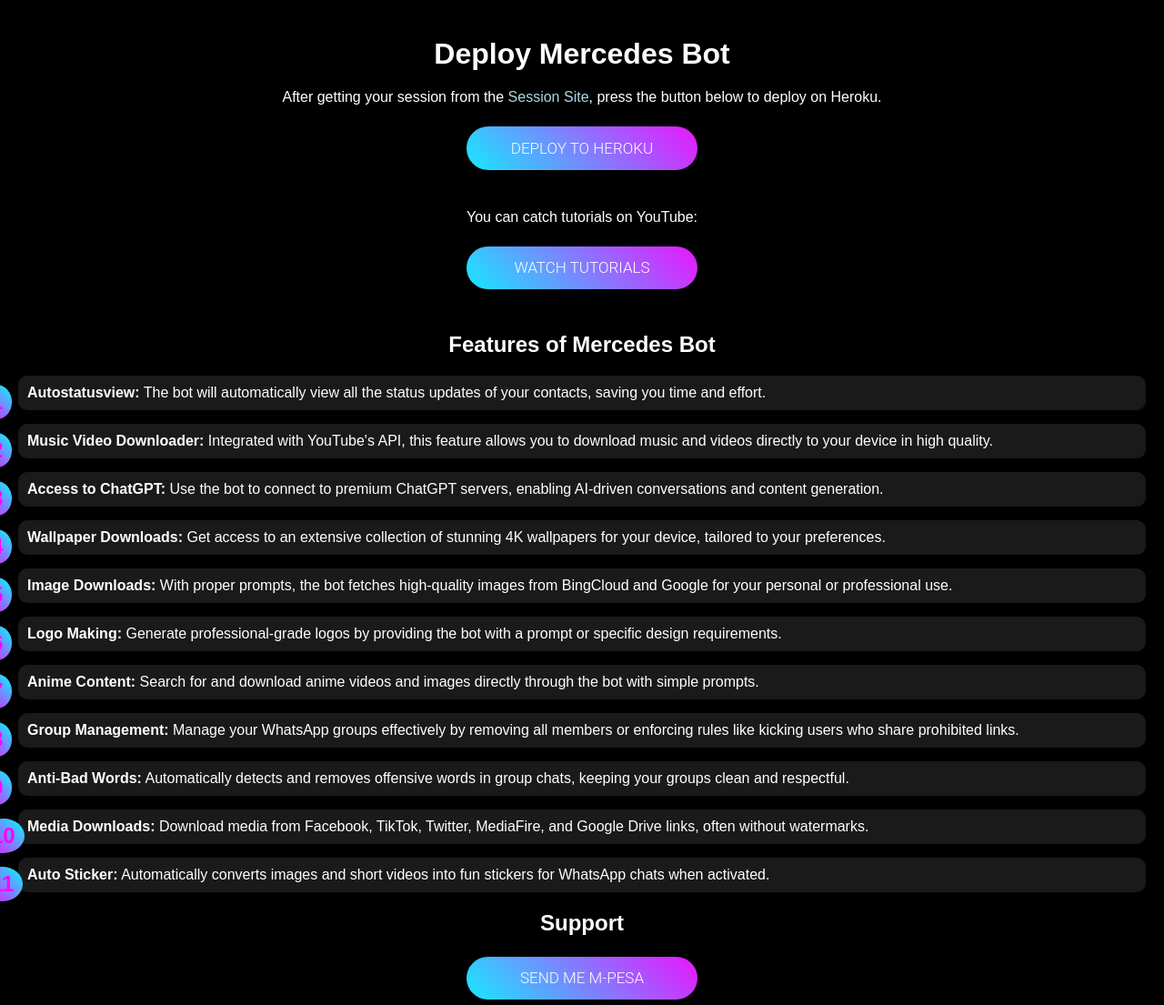
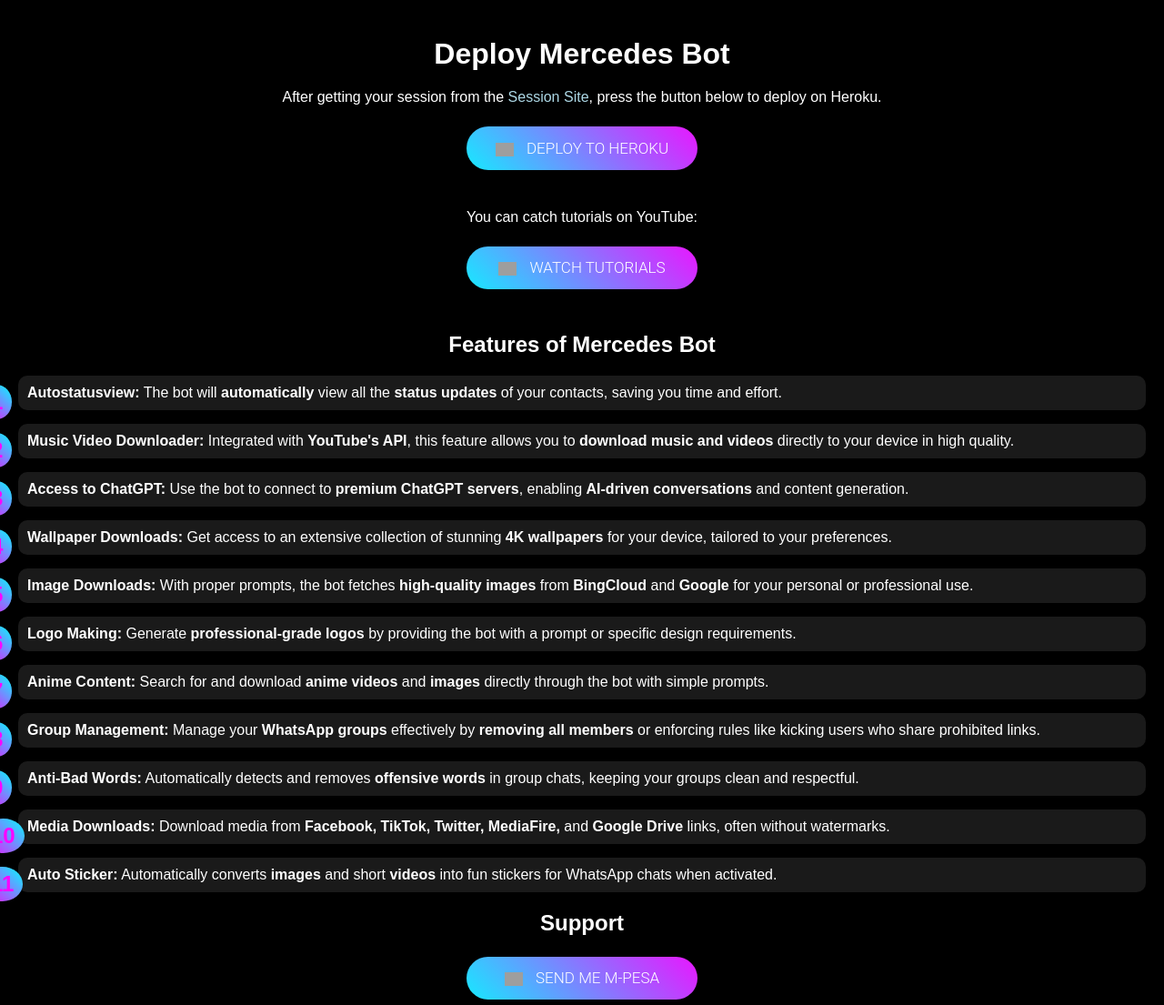
Before and after one commit to betingrich/deploy, a plain HTML site: page index.html in a window 1280 px wide. Shown: the top 1105 px of the page at 91% size. Drawn offline with Linux system fonts and the light colour scheme; grey boxes are pictures that could not be loaded.

Commit message:
Update index.html

```diff
--- a/index.html
+++ b/index.html
@@ -104,6 +104,12 @@
       margin-top: 50px;
       font-size: 14px;
     }
+
+    .btn img {
+      width: 20px;
+      margin-right: 10px;
+      vertical-align: middle;
+    }
   </style>
 </head>
 <body>
@@ -113,49 +119,55 @@
     <a href="/pair.html" style="color: lightblue; text-decoration: none;">Session Site</a>,
     press the button below to deploy on Heroku.
   </p>
-  <button class="btn" onclick="window.open('https://heroku.com/deploy')">Deploy to Heroku</button>
+  <button class="btn" onclick="window.open('https://heroku.com/deploy')">
+    <img src="https://img.icons8.com/ios-filled/50/ffffff/heroku.png" alt="Heroku Logo"> Deploy to Heroku
+  </button>
   <p>You can catch tutorials on YouTube:</p>
-  <button class="btn" onclick="window.open('https://www.youtube.com')">Watch Tutorials</button>
+  <button class="btn" onclick="window.open('https://www.youtube.com')">
+    <img src="https://img.icons8.com/ios-filled/50/ffffff/youtube.png" alt="YouTube Logo"> Watch Tutorials
+  </button>
 
   <h2>Features of Mercedes Bot</h2>
   <ul>
     <li data-number="1">
-      <b>Autostatusview:</b> The bot will automatically view all the status updates of your contacts, saving you time and effort.
+      <b>Autostatusview:</b> The bot will <b>automatically</b> view all the <b>status updates</b> of your contacts, saving you time and effort.
     </li>
     <li data-number="2">
-      <b>Music Video Downloader:</b> Integrated with YouTube's API, this feature allows you to download music and videos directly to your device in high quality.
+      <b>Music Video Downloader:</b> Integrated with <b>YouTube's API</b>, this feature allows you to <b>download music and videos</b> directly to your device in high quality.
     </li>
     <li data-number="3">
-      <b>Access to ChatGPT:</b> Use the bot to connect to premium ChatGPT servers, enabling AI-driven conversations and content generation.
+      <b>Access to ChatGPT:</b> Use the bot to connect to <b>premium ChatGPT servers</b>, enabling <b>AI-driven conversations</b> and content generation.
     </li>
     <li data-number="4">
-      <b>Wallpaper Downloads:</b> Get access to an extensive collection of stunning 4K wallpapers for your device, tailored to your preferences.
+      <b>Wallpaper Downloads:</b> Get access to an extensive collection of stunning <b>4K wallpapers</b> for your device, tailored to your preferences.
     </li>
     <li data-number="5">
-      <b>Image Downloads:</b> With proper prompts, the bot fetches high-quality images from BingCloud and Google for your personal or professional use.
+      <b>Image Downloads:</b> With proper prompts, the bot fetches <b>high-quality images</b> from <b>BingCloud</b> and <b>Google</b> for your personal or professional use.
     </li>
     <li data-number="6">
-      <b>Logo Making:</b> Generate professional-grade logos by providing the bot with a prompt or specific design requirements.
+      <b>Logo Making:</b> Generate <b>professional-grade logos</b> by providing the bot with a prompt or specific design requirements.
     </li>
     <li data-number="7">
-      <b>Anime Content:</b> Search for and download anime videos and images directly through the bot with simple prompts.
+      <b>Anime Content:</b> Search for and download <b>anime videos</b> and <b>images</b> directly through the bot with simple prompts.
     </li>
     <li data-number="8">
-      <b>Group Management:</b> Manage your WhatsApp groups effectively by removing all members or enforcing rules like kicking users who share prohibited links.
+      <b>Group Management:</b> Manage your <b>WhatsApp groups</b> effectively by <b>removing all members</b> or enforcing rules like kicking users who share prohibited links.
     </li>
     <li data-number="9">
-      <b>Anti-Bad Words:</b> Automatically detects and removes offensive words in group chats, keeping your groups clean and respectful.
+      <b>Anti-Bad Words:</b> Automatically detects and removes <b>offensive words</b> in group chats, keeping your groups clean and respectful.
     </li>
     <li data-number="10">
-      <b>Media Downloads:</b> Download media from Facebook, TikTok, Twitter, MediaFire, and Google Drive links, often without watermarks.
+      <b>Media Downloads:</b> Download media from <b>Facebook, TikTok, Twitter, MediaFire,</b> and <b>Google Drive</b> links, often without watermarks.
     </li>
     <li data-number="11">
-      <b>Auto Sticker:</b> Automatically converts images and short videos into fun stickers for WhatsApp chats when activated.
+      <b>Auto Sticker:</b> Automatically converts <b>images</b> and short <b>videos</b> into fun stickers for WhatsApp chats when activated.
     </li>
   </ul>
 
   <h2>Support</h2>
-  <button class="btn" onclick="window.open('https://wa.me/254740007567')">Send Me M-Pesa</button>
+  <button class="btn" onclick="window.open('https://wa.me/254740007567')">
+    <img src="https://img.icons8.com/ios-filled/50/ffffff/mpesa.png" alt="M-Pesa Logo"> Send Me M-Pesa
+  </button>
 
   <footer>
     Marisel Took Time To Make You Happy.
```
